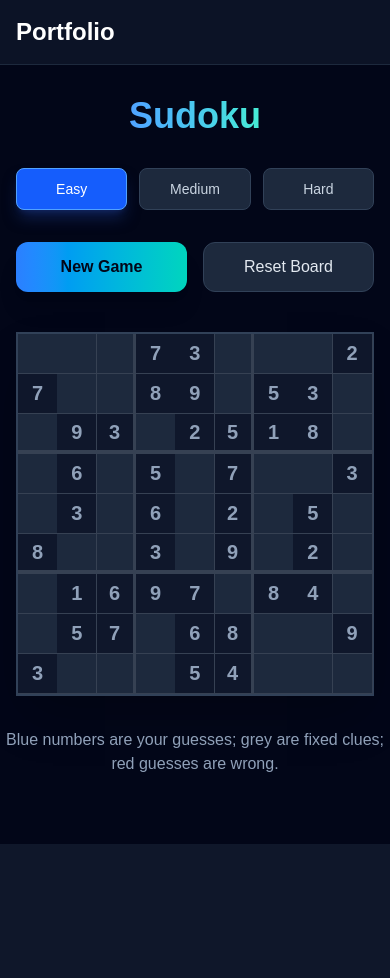
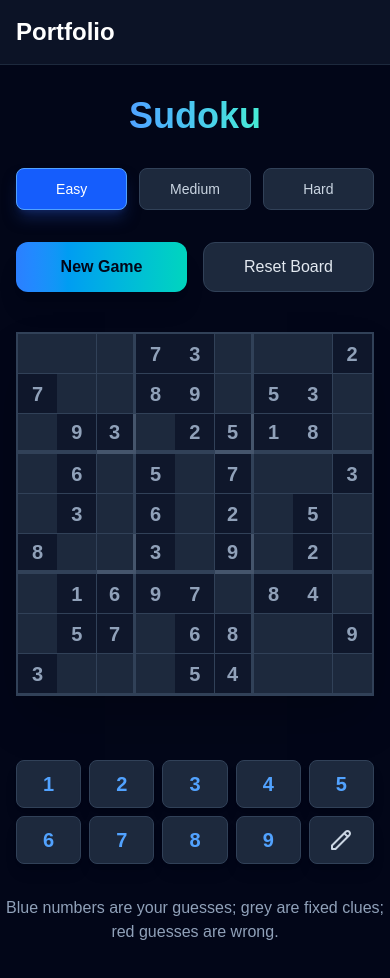
Before and after one commit to RahulCheen/my-portfolio, a Next.js app: page /sudoku in a window 390 px wide. Shown: the top 978 px of the page. Before the commit the page ends 844 px from the top, so only its background shows below. Built offline with nearby package versions, Linux system fonts and the light colour scheme.

Commit message:
Added numpad and notes
Added a numpad to enable users to play with mouse and on mobile. Added note-taking mode because i forgot that was a thing earlier and prob should have been done first lol

```diff
--- /dev/null
+++ b/app/components/sudoku/Numpad.tsx
@@ -0,0 +1,60 @@
+'use client';
+
+import React from "react";
+
+interface NumpadProps {
+  onNumberClick: (num: number) => void;
+  onPencilClick: () => void;
+  grid: { value: number}[][];
+  isNoteMode: boolean;
+}
+
+const Numpad: React.FC<NumpadProps> = ({ onNumberClick, onPencilClick, grid, isNoteMode }) => {
+  const getCounts = () => {
+    const counts = Array(10).fill(0);
+    grid.forEach(row => row.forEach(cell => {
+      if (cell.value !== 0) counts[cell.value]++;
+    }));
+    return counts;
+};
+
+    const counts = getCounts();
+    const numbers = [1, 2, 3, 4, 5, 6, 7, 8, 9];
+
+  return (
+    <div className="grid grid-cols-5 gap-2 w-full max-w-md mt-6">
+      {numbers.map((num) => {
+        const isComplete = counts[num] >= 9;
+        return (
+          <button
+            key={num}
+            disabled={isComplete}
+            onClick={() => onNumberClick(num)}
+            className={`
+              h-12 sm:h-14 rounded-lg text-xl font-bold transition-all border
+              ${isComplete
+                ? 'bg-slate-900 border-slate-800 text-slate-600 cursor-not-allowed opacity-50'
+                : 'bg-slate-800 border-slate-700 text-blue-400 hover:border-blue-400 active:scale-95 cursor-pointer shadow-lg hover:bg-slate-700'}
+            `}
+          >
+            {num}
+          </button>
+        );
+      })}
+
+      <button
+          onClick={onPencilClick}
+          className={`h-12 sm:h-14 rounded-lg flex items-center justify-center transition-all cursor-pointer shadow-lg active:scale-95 border
+            ${isNoteMode
+            ? 'bg-teal-500/20 border-teal-400 text-teal-300'
+            : 'bg-slate-800 border-slate-700 text-slate-300'}`}
+      >
+        <svg xmlns="http://www.w3.org/2000/svg" className="h-6 w-6" fill="none" viewBox="0 0 24 24" stroke="currentColor">
+          <path strokeLinecap="round" strokeLinejoin="round" strokeWidth={2} d="M15.232 5.232l3.536 3.536m-2.036-5.036a2.5 2.5 0 113.536 3.536L6.5 21.036H3v-3.572L16.732 3.732z" />
+        </svg>
+      </button>
+    </div>
+  );
+};
+
+export default Numpad;
--- a/app/components/sudoku/SudokuBoard.tsx
+++ b/app/components/sudoku/SudokuBoard.tsx
@@ -1,15 +1,10 @@
 'use client';
 
 import React from 'react';
-
-interface SudokuCell {
-  value: number;
-  isFixed: boolean;
-  isError: boolean;
-}
+import { CellState } from '../../sudoku/useSudoku';
 
 interface Props {
-  grid: SudokuCell[][];
+  grid: CellState[][];
   selectedCell: { r: number, c: number } | null;
   onSelectCell: (r: number, c: number) => void;
   onCellChange: (r: number, c: number, val: number) => void;
@@ -21,47 +16,71 @@ const SudokuBoard: React.FC<Props> = ({ grid, selectedCell, onSelectCell, onCell
   const selectedValue = selectedCell ? grid[selectedCell.r][selectedCell.c].value : null;
 
   return (
-    <div className="grid grid-cols-9 border-2 border-slate-700 bg-slate-800 shadow-2xl mx-auto">
+    <div
+      className="grid grid-cols-9 border-2 border-slate-700 bg-slate-800 shadow-2xl mx-auto select-none"
+      onKeyDown={(e) => {
+        if (!selectedCell) return;
+        if (e.key === 'Escape') {
+          onSelectCell(selectedCell.r, selectedCell.c);
+        } else if (/^[1-9]$/.test(e.key)) {
+          onCellChange(selectedCell.r, selectedCell.c, parseInt(e.key));
+        } else if (e.key === 'Backspace' || e.key === 'Delete') {
+          onCellChange(selectedCell.r, selectedCell.c, 0);
+        }
+      }}
+      tabIndex={0}
+    >
       {grid.map((row, rIdx) => (
         row.map((cell, cIdx) => {
           const isSelected = selectedCell?.r === rIdx && selectedCell?.c === cIdx;
-          const isSameRowCol= selectedCell?.r === rIdx || selectedCell?.c === cIdx;
+          const isSameRowCol = selectedCell?.r === rIdx || selectedCell?.c === cIdx;
+          const isSameBox = selectedCell &&
+            Math.floor(rIdx / 3) === Math.floor(selectedCell.r / 3) &&
+            Math.floor(cIdx / 3) === Math.floor(selectedCell.c / 3);
           const isSameNumber = selectedValue !== 0 && cell.value === selectedValue;
-          const isHighlighted = isSameRowCol || isSameNumber;
 
-          const borderRight = (cIdx + 1) % 3 === 0 && cIdx !== 8 ? 'border-r-4 border-gray-700' : 'border-r border-gray-700';
-          const borderBottom = (rIdx + 1) % 3 === 0 && rIdx !== 8 ? 'border-b-4 border-gray-700' : 'border-b border-gray-700';
+          const isHighlighted = isSameRowCol || isSameBox;
+
+          const borderRight = (cIdx + 1) % 3 === 0 && cIdx !== 8 ? 'border-r-4 border-slate-600' : 'border-r border-slate-700';
+          const borderBottom = (rIdx + 1) % 3 === 0 && rIdx !== 8 ? 'border-b-4 border-slate-600' : 'border-b border-slate-700';
 
           return (
-            <input
+            <div
               key={`${rIdx}-${cIdx}`}
-              type="text"
-              readOnly={cell.isFixed}
-              inputMode="numeric"
-              value={cell.value === 0 ? '' : cell.value}
               onClick={() => onSelectCell(rIdx, cIdx)}
-              onKeyDown={(e) => {
-                if (e.key === 'Escape') {
-                  if (isSelected) onSelectCell(rIdx, cIdx);
-                  (e.target as HTMLInputElement).blur();
+              className={`
+                relative w-10 h-10 sm:w-14 sm:h-14 flex items-center justify-center transition-all cursor-pointer outline-none
+                ${borderRight} ${borderBottom}
+                ${isSelected
+                  ? (cell.isFixed ? 'bg-blue-900/60' : 'bg-blue-500/40')
+                  : isSameNumber
+                    ? (cell.isFixed ? 'bg-blue-900/40' : 'bg-blue-400/20')
+                    : isHighlighted
+                      ? (cell.isFixed ? 'bg-slate-700/40' : 'bg-blue-500/10')
+                      : cell.isFixed ? 'bg-slate-900' : 'bg-slate-800'
                 }
-              }}
-              onChange={(e) => {
-                const val = parseInt(e.target.value.slice(-1));
-                onCellChange(rIdx, cIdx, isNaN(val) ? 0 : val);
-              }}
-              className={`
-                w-10 h-10 sm:w-14 sm:h-14 text-center text-xl font-bold transition-all outline-none cursor-pointer
-                ${borderRight} ${borderBottom}
-                ${cell.isFixed ? 'text-slate-400' : 'text-blue-400'}
-                ${isSelected ? 'bg-blue-500/40' :
-                  isSameNumber ? 'bg-sky-700/30' :
-                  isHighlighted ? 'bg-blue-500/10' :
-                  cell.isFixed ? 'bg-slate-900' : 'bg-slate-800'
-                  }
-                ${cell.isError ? 'bg-red-500/30 text-red-400' : ''}
               `}
-            />
+            >
+              {cell.value !== 0 ? (
+                <span className={`text-xl font-bold ${
+                  cell.isFixed ? 'text-slate-400' :
+                  cell.isError ? 'text-red-400 underline decoration-2' : 'text-blue-400'
+                }`}>
+                  {cell.value}
+                </span>
+              ) : (
+                <div className="grid grid-cols-3 w-full h-full p-1 pointer-events-none">
+                  {[1, 2, 3, 4, 5, 6, 7, 8, 9].map(n => (
+                    <span
+                      key={n}
+                      className="text-[9px] sm:text-[11px] leading-none text-slate-500 flex items-center justify-center font-medium"
+                    >
+                      {cell.notes.includes(n) ? n : ''}
+                    </span>
+                  ))}
+                </div>
+              )}
+            </div>
           );
         })
       ))}
--- a/app/sudoku/page.tsx
+++ b/app/sudoku/page.tsx
@@ -4,6 +4,7 @@ import { useEffect } from 'react';
 import SudokuBoard from '../components/sudoku/SudokuBoard';
 import Controls from '../components/sudoku/Controls';
 import { useSudoku } from './useSudoku';
+import Numpad from '../components/sudoku/Numpad';
 
 export default function SudokuPage() {
   const {
@@ -13,11 +14,20 @@ const {
     updateCell,
     resetGame,
     selectedCell,
-  onSelectCell
+    onSelectCell,
+    isNoteMode,
+    toggleNoteMode
   } = useSudoku();
+
   useEffect(() => {
     startNewGame('easy');
   }, [startNewGame]);
+
+  const handleNumpadClick = (num: number) => {
+    if (selectedCell) {
+      updateCell(selectedCell.r, selectedCell.c, num);
+    }
+  };
 
   return (
     <div className="min-h-screen bg-slate-950 pt-24 pb-12 flex flex-col items-center">
@@ -36,7 +46,16 @@ const {
           grid={grid}
           selectedCell={selectedCell}
           onSelectCell={onSelectCell}
-          onCellChange={updateCell} />
+          onCellChange={updateCell}
+        />
+
+        <Numpad
+          grid={grid}
+          isNoteMode={isNoteMode}
+          onNumberClick={handleNumpadClick}
+          onPencilClick={toggleNoteMode}
+        />
+
       </div>
       <p className="mt-8 text-slate-400 max-w-md text-center">
         Blue numbers are your guesses; grey are fixed clues; red guesses are wrong.
--- a/app/sudoku/useSudoku.ts
+++ b/app/sudoku/useSudoku.ts
@@ -5,9 +5,12 @@ export interface CellState {
   value: number;
   isFixed: boolean;
   isError: boolean;
+  notes: number[];
 }
 
 export const useSudoku = () => {
+  const [isNoteMode, setIsNoteMode] = useState(false);
+
   const [grid, setGrid] = useState<CellState[][]>([]);
   const [difficulty, setDifficulty] = useState<Difficulty>('easy');
   const [selectedCell, setSelectedCell] = useState<{ r: number; c: number } | null>(null);
@@ -18,7 +21,8 @@ export const useSudoku = () => {
       row.map(val => ({
         value: val,
         isFixed: val !== 0,
-        isError: false
+        isError: false,
+        notes: []
       }))
     );
     setGrid(stateGrid);
@@ -45,23 +49,40 @@ export const useSudoku = () => {
       );
   }, []);
 
+  const toggleNoteMode = () => setIsNoteMode(prev => !prev);
+
   const updateCell = (r: number, c: number, value: number) => {
     if (grid[r][c].isFixed) return;
 
     setGrid(prev => {
       const newGrid = prev.map(row => [...row]);
-      const numGrid: SudokuGrid = newGrid.map((row, rowIndex) =>
-        row.map((cell, colIndex) => {
-          if (rowIndex === r && colIndex === c) return 0;
-          return cell.value;
-        })
-    );
-      const hasError = value !== 0 && !isValid(numGrid, r, c, value);
+      const cell = newGrid[r][c];
 
-      newGrid[r][c] = { ...newGrid[r][c], value, isError: hasError };
+      if (isNoteMode) {
+        const notes = cell.notes.includes(value)
+          ? cell.notes.filter(n => n !== value)
+          : [...cell.notes, value].sort();
+        newGrid[r][c] = { ...cell, value: 0, notes };
+      } else {
+        const numberGrid: SudokuGrid = newGrid.map((row, ri) =>
+          row.map((col, ci) => (ri === r && ci === c ? 0 : col.value))
+        );
+        const hasError = value !== 0 && !isValid(numberGrid, r, c, value);
+        newGrid[r][c] = { ...cell, value, notes: [], isError: hasError };
+      }
       return newGrid;
     });
   };
 
-  return { grid, difficulty, selectedCell, startNewGame, resetGame, updateCell, onSelectCell: selectCell, setSelectedCell };
+  return {
+    grid,
+    difficulty,
+    selectedCell,
+    isNoteMode,
+    startNewGame,
+    resetGame,
+    toggleNoteMode,
+    updateCell,
+    onSelectCell:selectCell,
+    setSelectedCell };
 };
```
Lines whose indentation alone changed are shown as unchanged.
